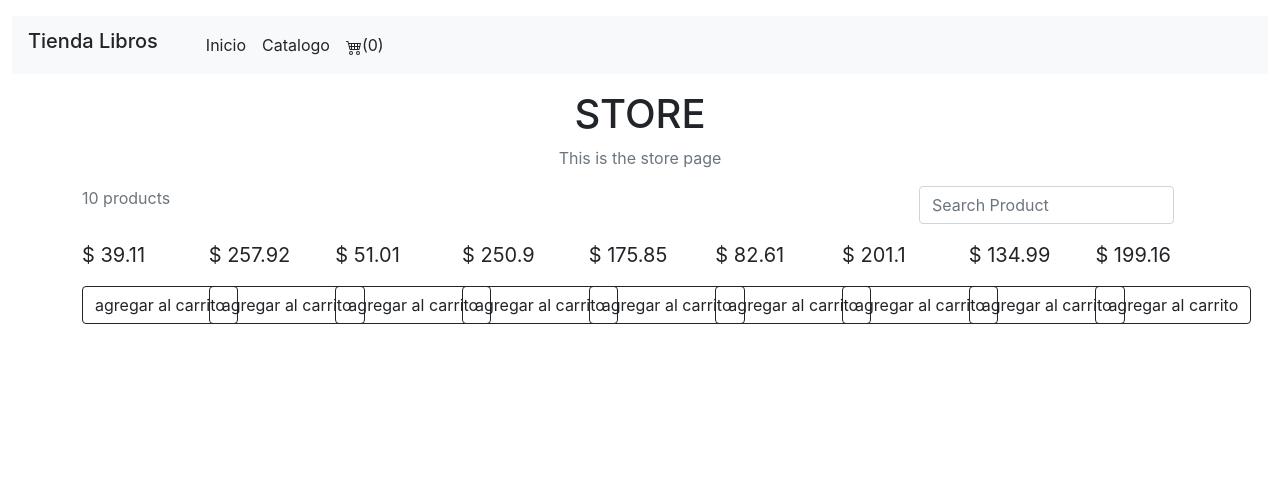
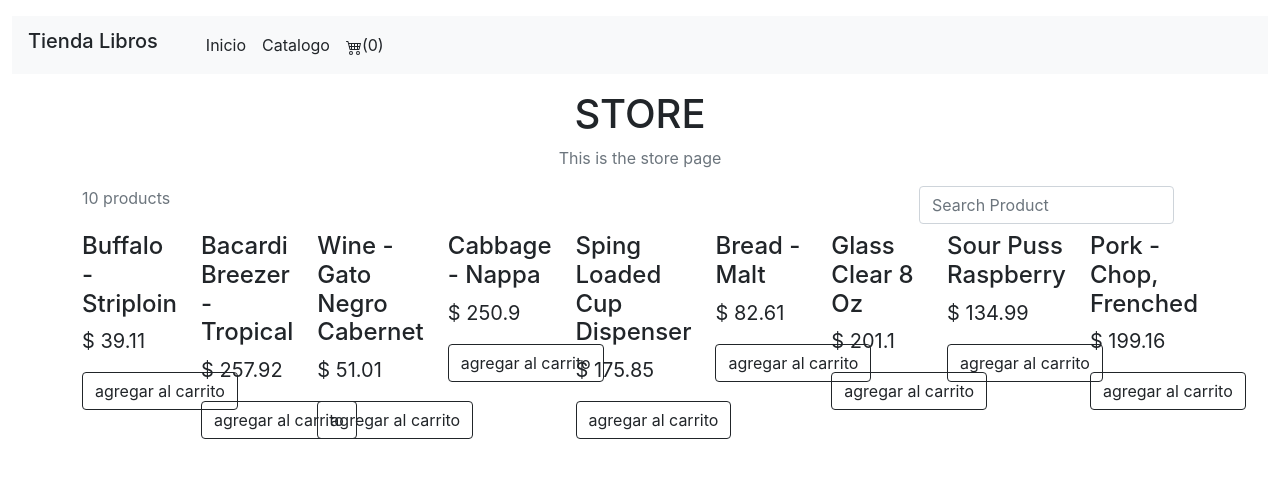
Before and after one commit to esteban2pac/Ejercicio1, a React (Create React App) app: page / in a window 1280 px wide. Shown: the top 478 px of the page. Built offline with nearby package versions, Linux system fonts and the light colour scheme; the HTML template or start-up script is replaced by a standard one.

Commit message:
mejorando

```diff
--- a/src/componentes/GridItem.js
+++ b/src/componentes/GridItem.js
@@ -14,12 +14,10 @@ export default function GridItem(props) {
         <div className="row cardItem">
 
             <div className="card-md-6">
-                <div className="small"> {props.product.code} </div>
-                <h4> {props.product.name} </h4>
+                <h4> {props.product.nombre} </h4>
                 <div className="fs-5 mb-3">
                     <span> $ {props.product.precio} </span>
                 </div>
-                <p className="fs-5"> {props.product.description} </p>
                 <div className="d-flex">
                     {isInCart(props.product) && (
                         <button
--- a/src/contexts/CarReducer.js
+++ b/src/contexts/CarReducer.js
@@ -7,7 +7,7 @@ export const itemCount = (cartItems) => {
 
 export const sumTotal = (cartItems) => {
     return cartItems
-    .reduce((total, product) => total + product.price * product.quantity, 0)
+    .reduce((total, product) => total + product.precio * product.quantity, 0)
     .toFixed(2);
 };
 
--- a/src/pages/Cart.js
+++ b/src/pages/Cart.js
@@ -27,7 +27,7 @@ const Cart = () => {
                     {checkout && cartItems.length === 0 && (
                         <div className="p-3 text-center text-success">
                             <p>Compra realizada</p>
-                            <Link to="/catalog" className="btn btn-outline-success btn-sm" >
+                            <Link to="/" className="btn btn-outline-success btn-sm" >
                                 Comprar más...
                             </Link>
                         </div>
```
